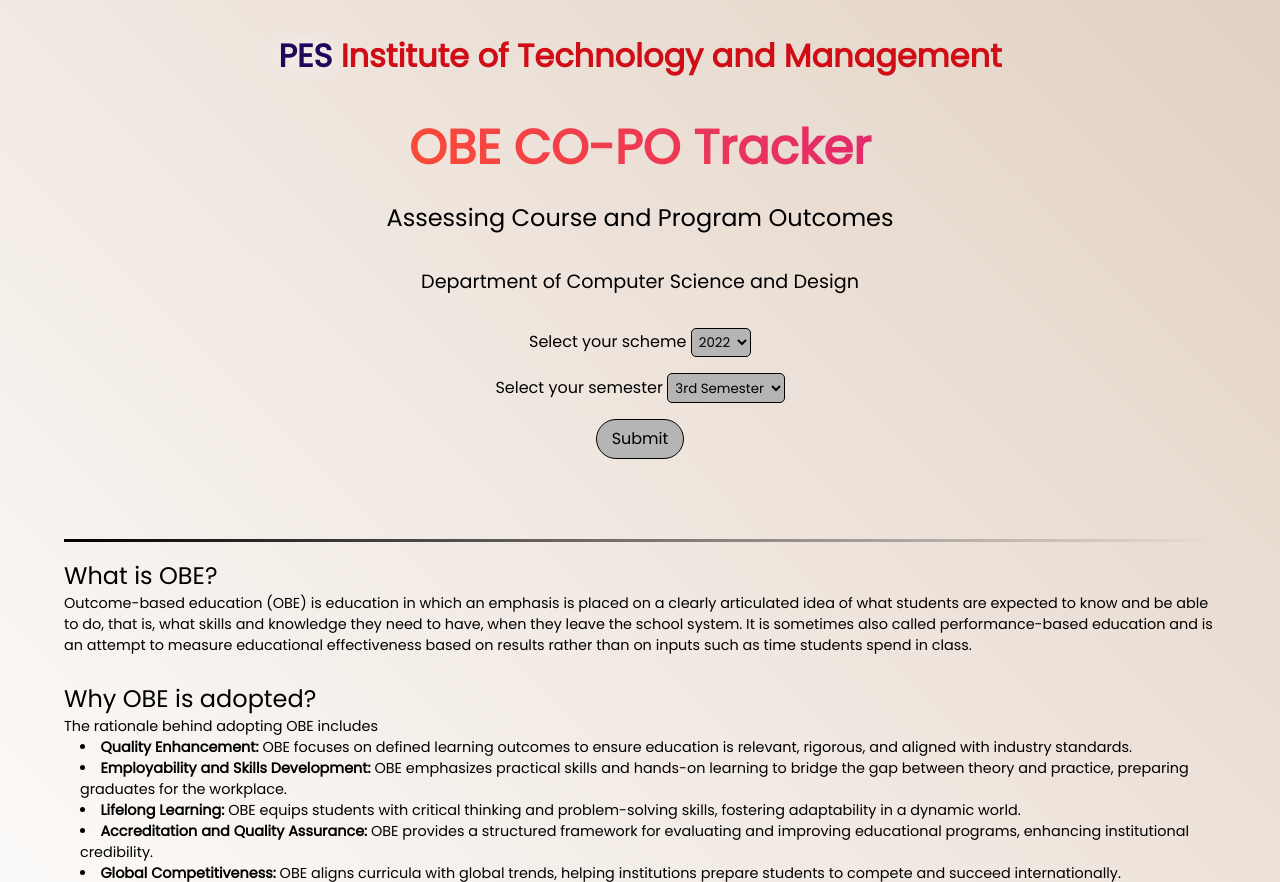
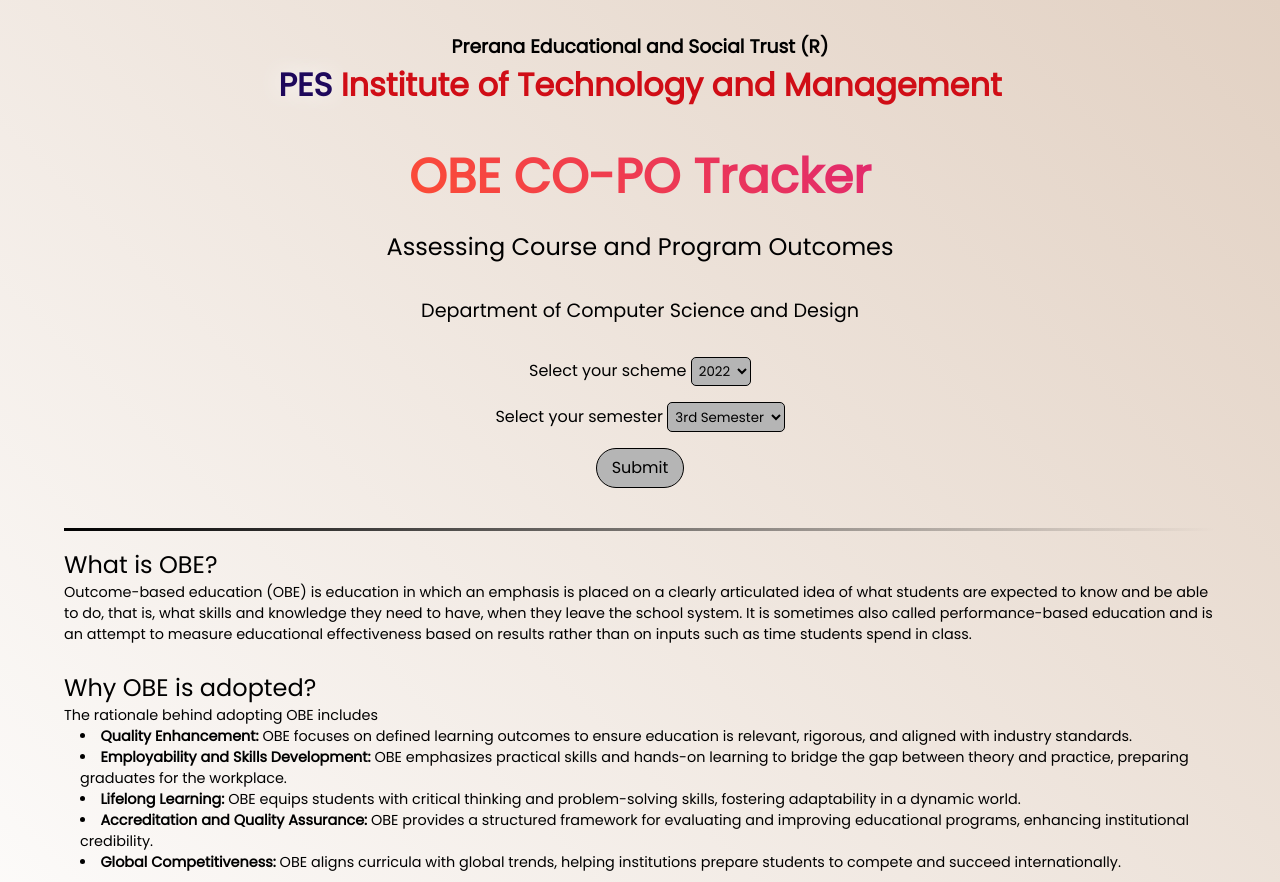
Before and after one commit to violetto-rose/OBE-DBMS-Project, a PHP site: page /main-copy.html in a window 1280 px wide. Shown: the top 882 px of the page. Run offline with PHP 8.4, Linux system fonts and the light colour scheme.

Commit message:
modified:   main-copy.css 	modified:   main-copy.html 	modified:   obe-copy.css 	modified:   obe-copy.php

```diff
--- a/main-copy.css
+++ b/main-copy.css
@@ -36,7 +36,7 @@ hr {
   align-items: center;
 }
 
-.flex h1 {
+.flex h3 {
   margin-top: 2rem;
 }
 
@@ -70,8 +70,7 @@ hr {
 }
 
 .selection {
-  padding: 3rem;
-  padding-top: 2rem;
+  padding: 2rem 3rem 0.5rem 3rem;
   display: grid;
 }
 
--- a/main-copy.html
+++ b/main-copy.html
@@ -30,6 +30,7 @@
     <!--Title-->
     <div class="title">
       <div class="flex">
+        <h3>Prerana Educational and Social Trust (R)</h3>
         <h1><span class="blue">PES </span><span style="color: rgba(208,13,22,255);">Institute of Technology and Management</span></h1>
         <div class="pagetitle">
           <p>OBE CO-PO Tracker</p>
--- a/obe-copy.css
+++ b/obe-copy.css
@@ -91,8 +91,8 @@ hr {
 
 /*Table*/
 table {
-  width: 100%;
-  border-collapse: separate;
+  width: 90%;
+  border-collapse: collapse;
 }
 
 th,
--- a/obe-copy.php
+++ b/obe-copy.php
@@ -103,7 +103,7 @@
   ?>
   <div class='button'>
     <span class="btn">
-      <a href='attainment.xlxs' target="_blank">CO-PO Attainment</a>
+      <a href="attainment.xlsx">CO-PO Attainment</a>
 </span>
   </div>
   <div class="button-container">
```
Also changed, not shown: 1 other file.
